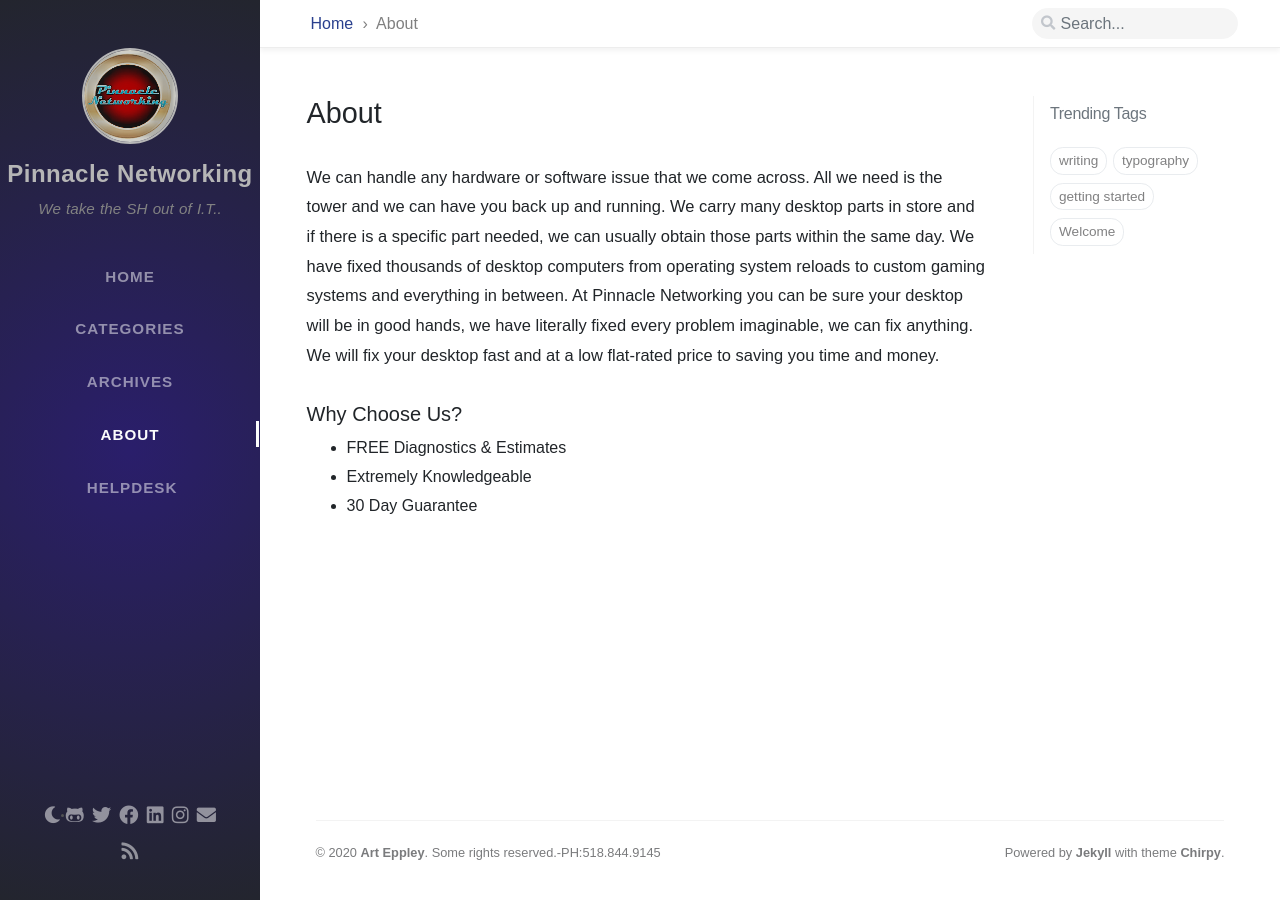
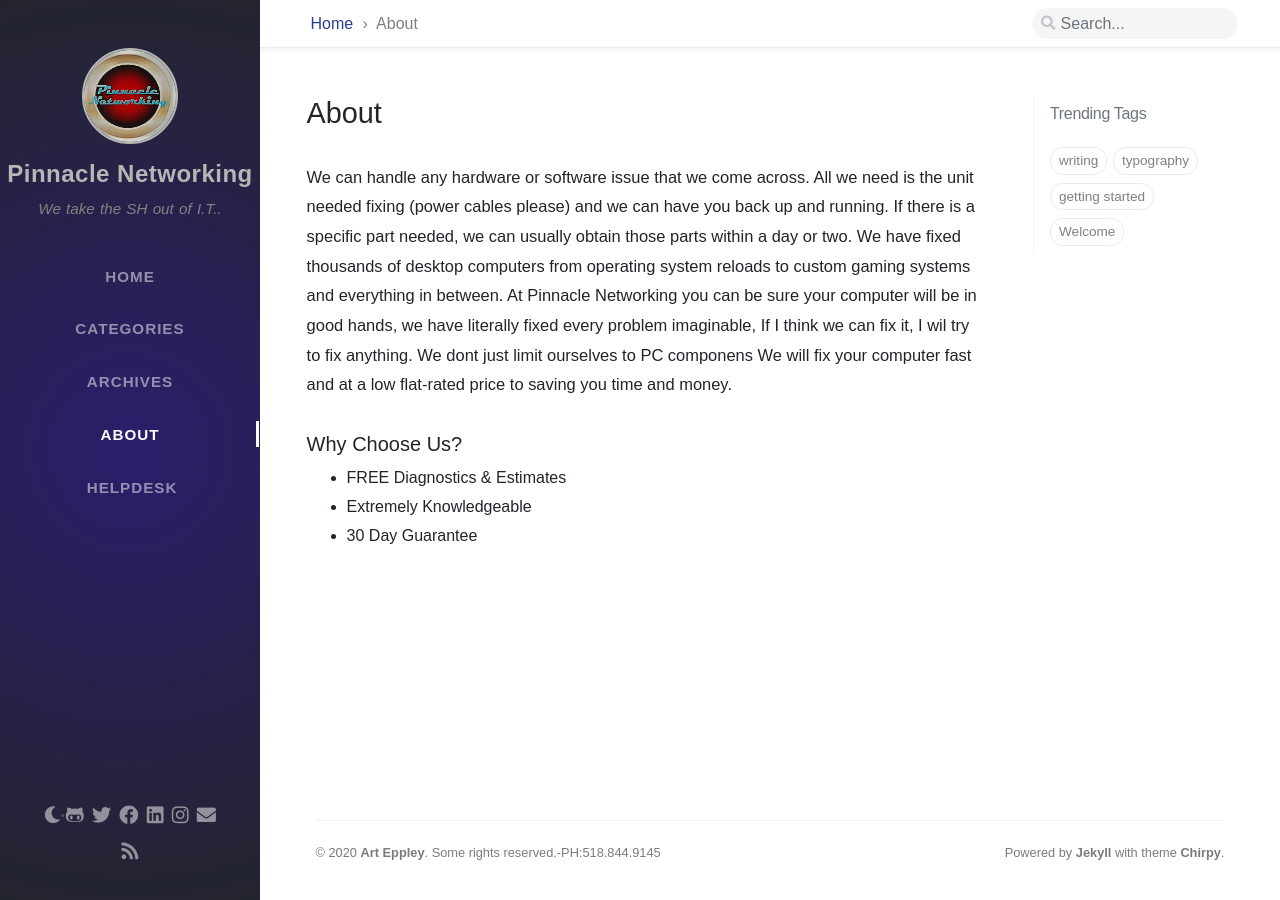
Before and after one commit to Pinnaclenetworking/pinnaclenetworking.github.io, a Jekyll site: the page built from tabs/about.md, in a window 1280 px wide. Built offline with Jekyll 4.4.1, drawn with Linux system fonts in a browser that asks for light colours; nearby versions of some CDN libraries; some web fonts are replaced; our own code applies the rules of GitHub Pages for plain Markdown files; comment, search, counter and statistics services are not loaded.

Commit message:
Update about.md

```diff
--- a/tabs/about.md
+++ b/tabs/about.md
@@ -7,7 +7,7 @@
 # © 2017-2019 Cotes Chung
 # MIT License
 ---
-<p>We can handle any hardware or software issue that we come across. All we need is the tower and we can have you back up and running. We carry many desktop parts in store and if there is a specific part needed, we can usually obtain those parts within the same day. We have fixed thousands of desktop computers from operating system reloads to custom gaming systems and everything in between. At Pinnacle Networking you can be sure your desktop will be in good hands, we have literally fixed every problem imaginable, we can fix anything. We will fix your desktop fast and at a low flat-rated price to saving you time and money.</p>
+<p>We can handle any hardware or software issue that we come across. All we need is the unit needed fixing (power cables please) and we can have you back up and running. If there is a specific part needed, we can usually obtain those parts within a day or two. We have fixed thousands of desktop computers from operating system reloads to custom gaming systems and everything in between. At Pinnacle Networking you can be sure your computer will be in good hands, we have literally fixed every problem imaginable, If I think we can fix it, I wil try to fix anything. We dont just limit ourselves to PC componens We will fix your computer fast and at a low flat-rated price to saving you time and money.</p>
 
 
 <h3>Why Choose Us?</h3>
```
